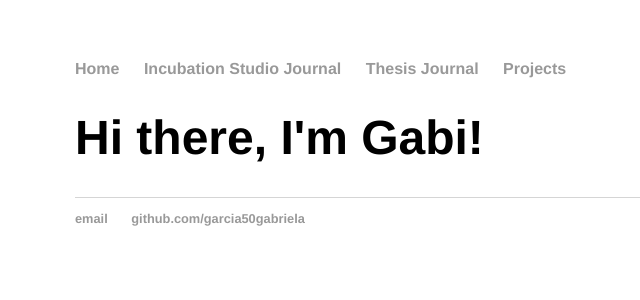
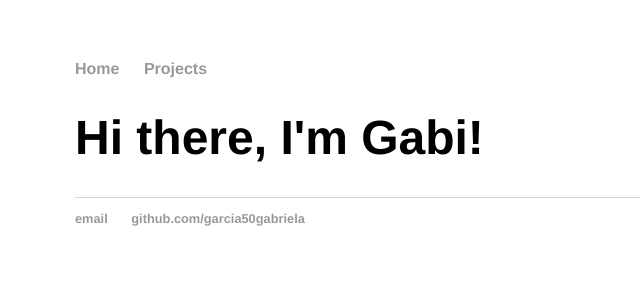
Before and after one commit to garcia50gabriela/garcia50gabriela.github.io, a Jekyll site: the page built from index.html, in a window 1280 px wide. Shown: the top 300 px of the page, without its empty margins (117-757 px from the left). Built offline with Jekyll 4.4.1, drawn with Linux system fonts in a browser that asks for light colours.

Commit message:
Update default.html

```diff
--- a/_layouts/default.html
+++ b/_layouts/default.html
@@ -9,8 +9,6 @@
 		<nav>
     		<ul>
         		<li><a href="/">Home</a></li>
-        		<li><a href="/incubationStudio">Incubation Studio Journal</a></li>
-			<li><a href="/thesisJournals">Thesis Journal</a></li>
 			<li><a href="/projects">Projects</a></li>
     		</ul>
 		</nav>
```
